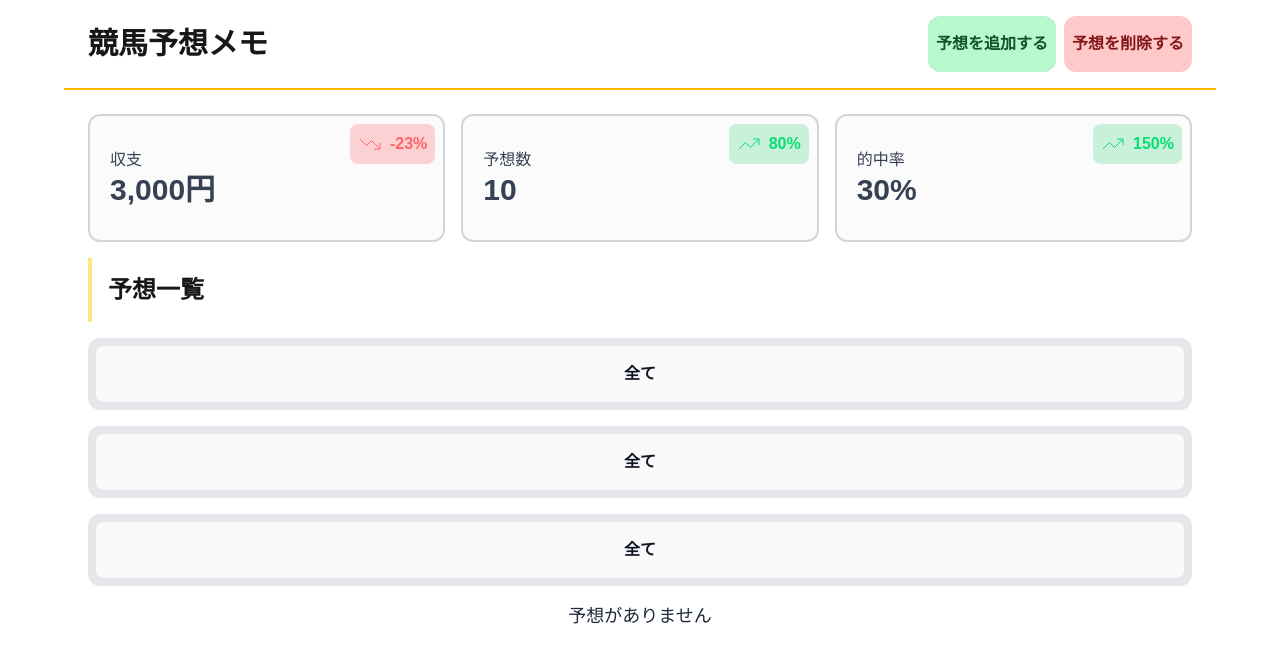
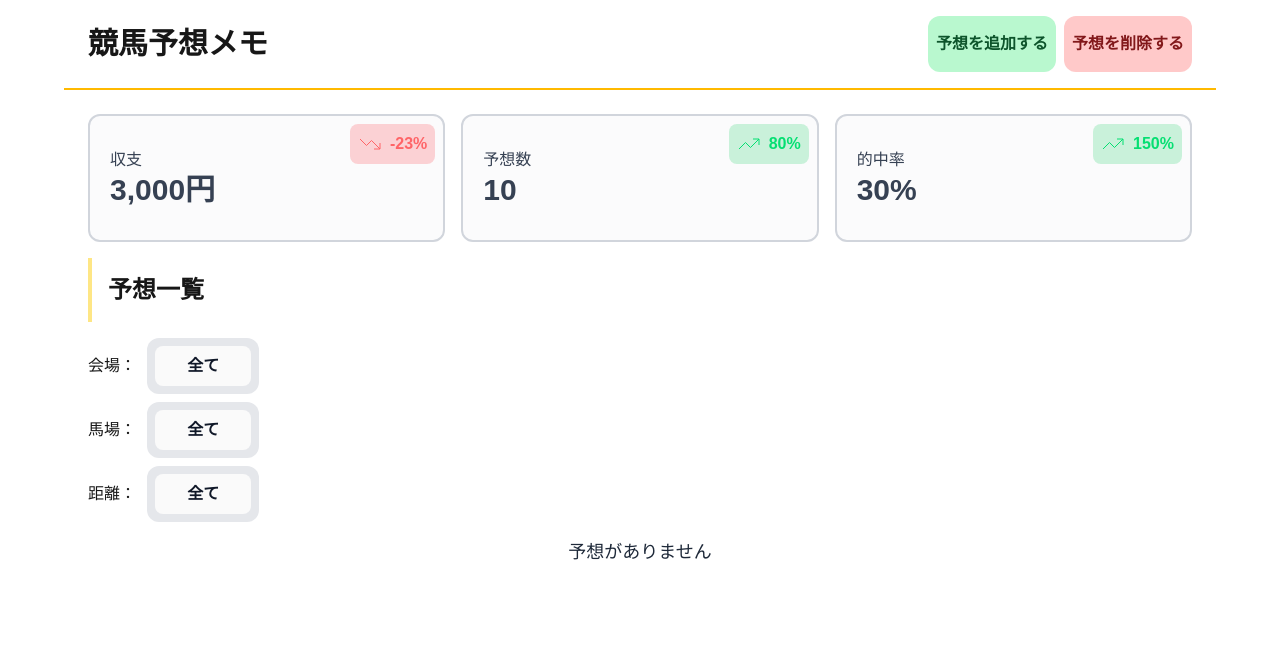
Before and after one commit to stpop0111/251112_horseracing-app, a Next.js app: page / in a window 1280 px wide. Shown: the top 662 px of the page. Built offline with nearby package versions, Linux system fonts and the light colour scheme.

Commit message:
251206_PredictionCardコンポーネントのメモ表示を改善し、タブが存在する場合のみ表示するように変更。Homeコンポーネントでのタブ表示を整理し、フィルタリング機能を強化。RacePageから「その他」タブを削除。

```diff
--- a/app/components/PredictionCard.js
+++ b/app/components/PredictionCard.js
@@ -121,6 +121,7 @@ export default function PredictionCard({ race, isDeleting, isSelected, isChecked
 
         {/* メモ */}
         <div className="mb-4">
+          {(race.preMemo || race.recoMemo) && (
               <TabComponent
                 tabs={[
                   { label: "予想メモ", value: "preMemo" },
@@ -152,7 +153,7 @@ export default function PredictionCard({ race, isDeleting, isSelected, isChecked
                   )}
                 </Tab>
               </TabComponent>
-
+            )}
         </div>
 
         <div>
--- a/app/components/common/TabComponent.js
+++ b/app/components/common/TabComponent.js
@@ -1,6 +1,6 @@
 import { useState, useEffect, useRef } from "react";
 
-export function TabComponent({ tabs, children, onTabChange, size="mid", filterKey }) {
+export function TabComponent({ tabs, children, onTabChange, size = "mid", filterKey }) {
   /* ------------------------------------
       タブ切り替え
     ------------------------------------ */
@@ -37,25 +37,21 @@ export function TabComponent({ tabs, children, onTabChange, size="mid", filterKe
   }, [activeTab, tabs]); // 表示されているタブの情報が変わるたびにマウントされる
 
   const containrStyle = {
-    sml: "w-[70%] p-1",
-    mld: "w-full p-2"
-  }
+    sml: "w-auto p-1",
+    mld: "w-full p-2",
+  };
 
   const tabStyle = {
-    sml: "py-2",
-    mid: "py-4"
-  }
+    sml: "py-2 w-24",
+    mid: "py-4 w-full",
+  };
 
   return (
     <>
-      <div className="mb-4">
-        <div
-        className={`relative flex justify-center gap-4 rounded-xl bg-gray-200 p-2 ${containrStyle[size]}`}
-        ref={tabContainerRef}>
+      <div className={`relative flex justify-center gap-4 rounded-xl bg-gray-200 p-2 ${containrStyle[size]}`} ref={tabContainerRef}>
         {tabs.map((tab) => (
           <button
-              className={`tab relative z-10 flex w-full items-center justify-center font-bold transition-all duration-300 ease-[cubic-bezier(0,.70,.70,1)] ${tabStyle[size]}
-              ${
+            className={`relative z-10 flex items-center justify-center font-bold transition-all duration-300 ease-[cubic-bezier(0,.70,.70,1)] ${tabStyle[size]} ${
               tab.value === activeTab ? "text-gray-900" : "text-gray-400"
             }`}
             type="button"
@@ -75,14 +71,15 @@ export function TabComponent({ tabs, children, onTabChange, size="mid", filterKe
           ref={activeElement}
         ></div>
       </div>
-      </div>
-      <div>
+      {children && (
+        <div className="mt-4">
           {Array.isArray(children)
             ? children.find((child) => child.props.tabValue === activeTab)
             : children?.props?.tabValue === activeTab
               ? children
               : null}
         </div>
+      )}
     </>
   );
 }
--- a/app/page.js
+++ b/app/page.js
@@ -360,35 +360,52 @@ export default function Home() {
               </div>
 
               {/* 切り替え表示用のタブ */}
+              <div className="mb-4">
+                <ul className="flex flex-col gap-2">
+                  <li className="flex items-center gap-1">
+                    <span className="min-w-[5%]">会場：</span>
                     <TabComponent
                       tabs={[
                         { value: "all", label: "全て" },
-                  ...[...new Set(races.map((race) => race.venue))].map((venue) => ({ value: venue, label: venue })),
+                        ...[...new Set(races.map((race) => race.venue))]
+                          .filter((venue) => venue !== "")
+                          .map((venue) => ({ value: venue, label: venue })),
                       ]}
                       onTabChange={handleTabChange}
-                size="mid"
+                      size="sml"
                       filterKey={"venue"}
                     ></TabComponent>
-
+                  </li>
+                  <li className="flex items-center gap-1">
+                    <span className="min-w-[5%]">馬場：</span>
                     <TabComponent
                       tabs={[
                         { value: "all", label: "全て" },
-                  ...[...new Set(races.map((race) => race.field))].map((field) => ({ value: field, label: field })),
+                        ...[...new Set(races.map((race) => race.field))]
+                          .filter((field) => field !== "")
+                          .map((field) => ({ value: field, label: field })),
                       ]}
                       onTabChange={handleTabChange}
-                size="mid"
+                      size="sml"
                       filterKey={"field"}
                     ></TabComponent>
-
+                  </li>
+                  <li className="flex items-center gap-1">
+                    <span className="min-w-[5%]">距離：</span>
                     <TabComponent
                       tabs={[
                         { value: "all", label: "全て" },
-                  ...[...new Set(races.map((race) => race.distance))].map((distance) => ({ value: distance, label: distance })),
+                        ...[...new Set(races.map((race) => race.distance))]
+                          .filter((distance) => distance !== "")
+                          .map((distance) => ({ value: distance, label: distance })),
                       ]}
                       onTabChange={handleTabChange}
-                size="mid"
+                      size="sml"
                       filterKey={"distance"}
                     ></TabComponent>
+                  </li>
+                </ul>
+              </div>
 
               <div className="flex flex-col gap-4">
                 {races.length === 0 && <p className="text-center text-lg text-gray-800">予想がありません</p>}
--- a/app/race/[id]/page.js
+++ b/app/race/[id]/page.js
@@ -247,7 +247,6 @@ export default function RacePage({ params }) {
                   tabs={[
                     { label: "予想メモ", value: "preMemo" },
                     { label: "回顧メモ", value: "recoMemo" },
-                    { label: "その他", value: "other"}
                   ]}
                 >
                   <Tab tabValue={"preMemo"}>
```
Lines whose indentation alone changed are shown as unchanged.
